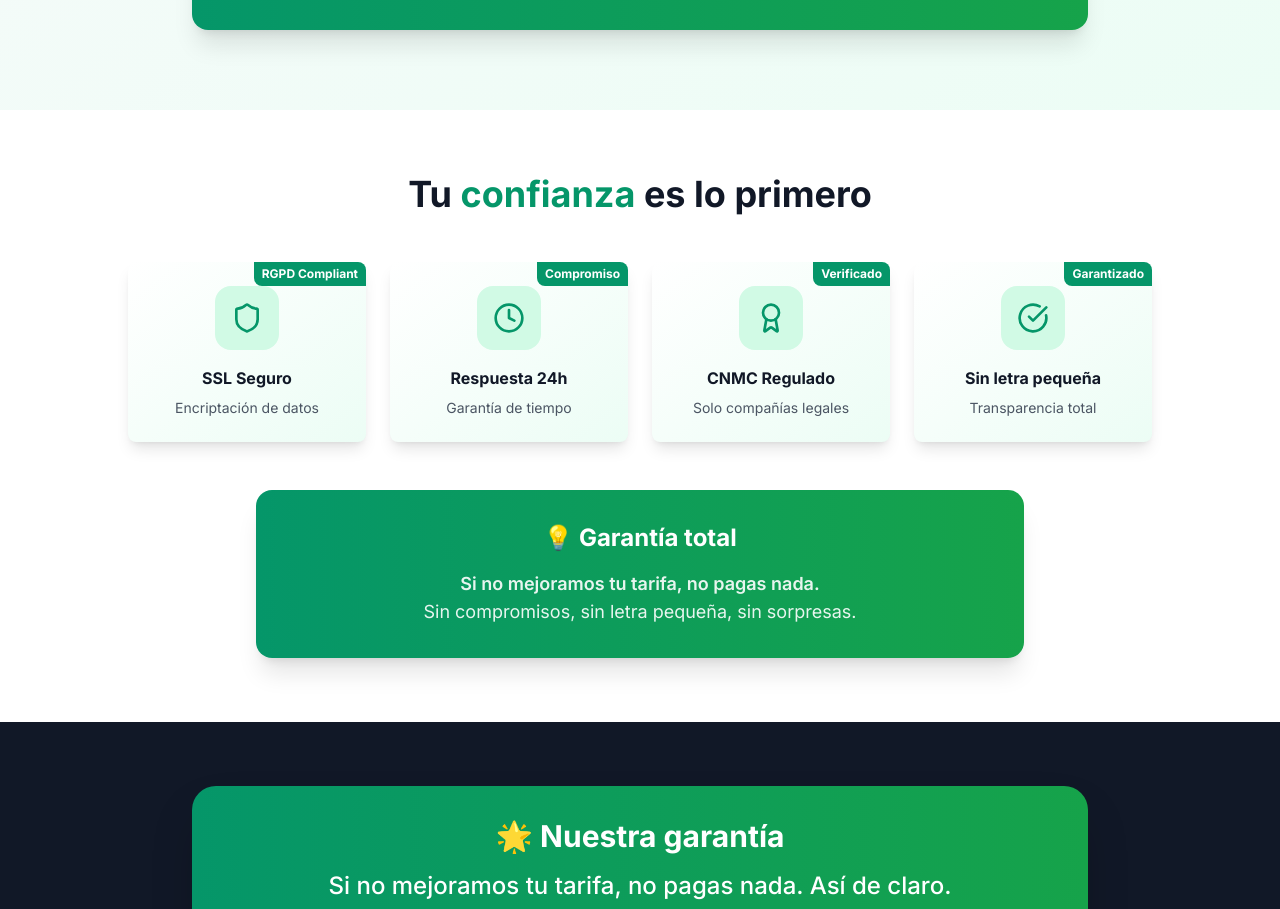
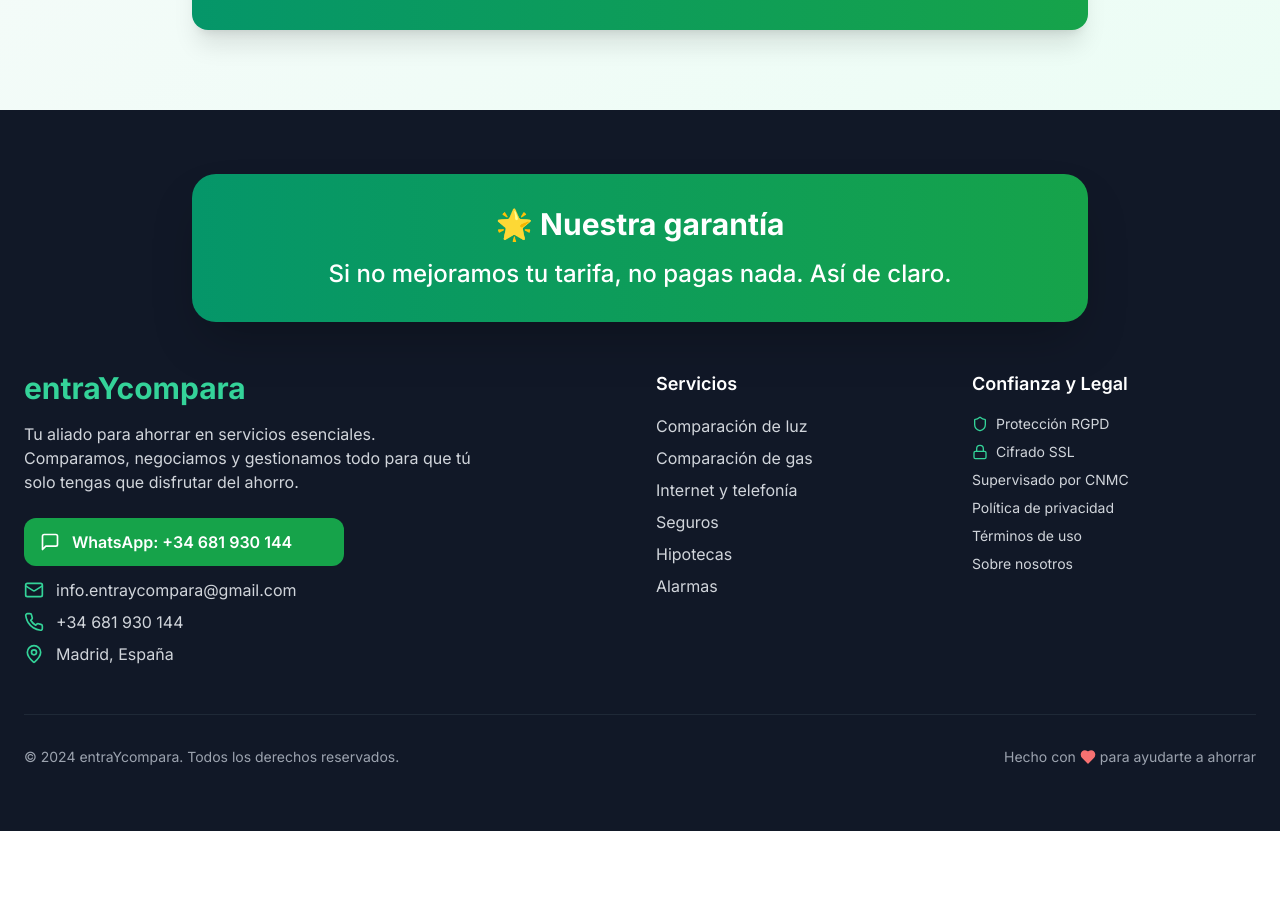
Before and after one commit to AlexandrUlyanov/verde-ahorro-facil-76, a React (Vite) app: page / in a window 1280 px wide. Shown: the part 9033-9942 px from the top of the page. After the commit the page ends 9864 px from the top, so only its background shows below. Built offline with nearby package versions, Linux system fonts and the light colour scheme.

Commit message:
Remove a section from the page.
Remove the section indicated in the image.

```diff
--- a/src/pages/Index.tsx
+++ b/src/pages/Index.tsx
@@ -8,7 +8,6 @@ import FileUploadSection from "@/components/FileUploadSection";
 import Testimonials from "@/components/Testimonials";
 import SecondaryUploadForm from "@/components/SecondaryUploadForm";
 import FAQ from "@/components/FAQ";
-import TrustElements from "@/components/TrustElements";
 import Footer from "@/components/Footer";
 
 const Index = () => {
@@ -23,7 +22,6 @@ const Index = () => {
       <Testimonials />
       <SecondaryUploadForm />
       <FAQ />
-      <TrustElements />
       <Footer />
     </div>
   );
```
